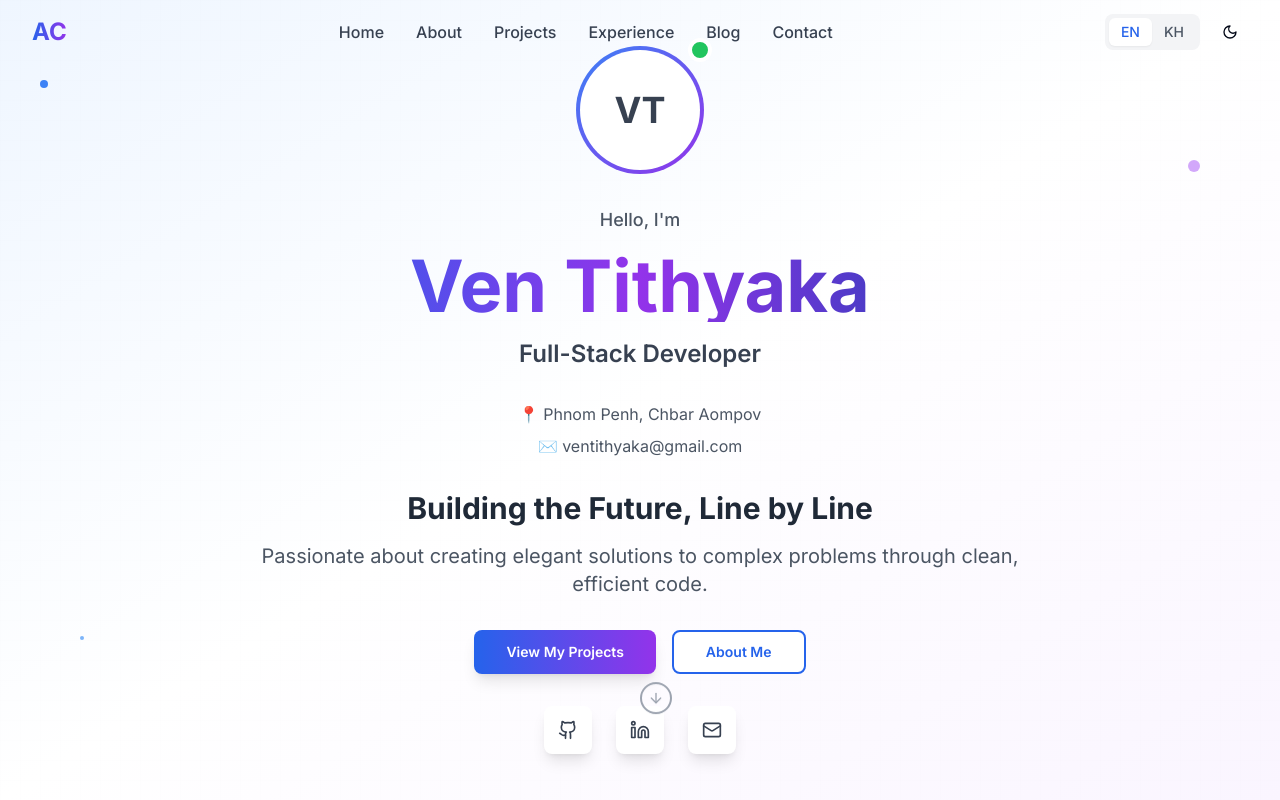
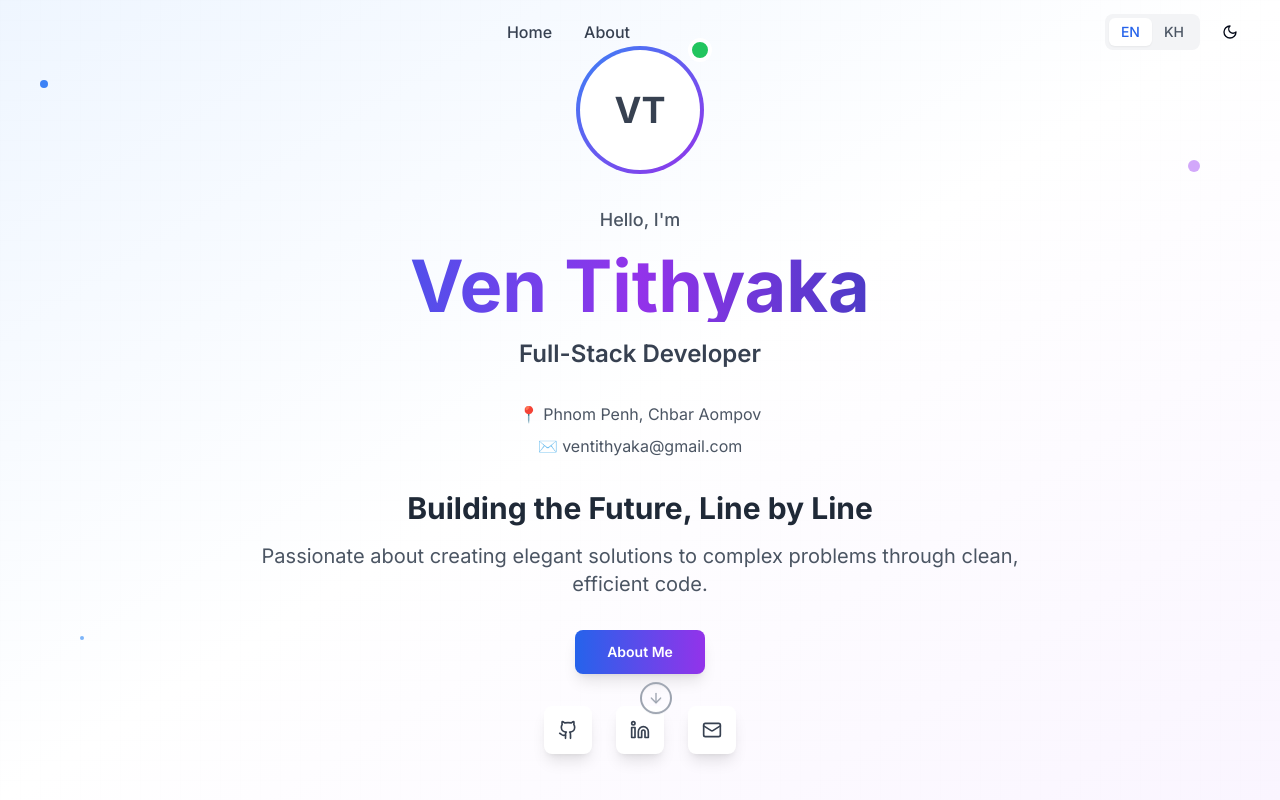
Before and after one commit to KheangCodekhmer/upcxx, a React (Vite) app: page / in a window 1280 px wide. Shown: the top 800 px of the page. Built offline with nearby package versions, Linux system fonts and the light colour scheme; a web font is replaced by a local one.

Commit message:
Remove project, experience, blog, contact, and logo.
Removed the project, experience, blog, and contact sections from the navigation and UI. Also removed the "AC" logo.

```diff
--- a/src/components/HeroSection.tsx
+++ b/src/components/HeroSection.tsx
@@ -80,17 +80,9 @@ const HeroSection = () => {
           {/* CTA Buttons */}
           <div className="flex flex-col sm:flex-row gap-4 justify-center items-center mt-8">
             <Button
-              onClick={() => scrollToSection('#projects')}
+              onClick={() => scrollToSection('#about')}
               size="lg"
               className="bg-gradient-to-r from-blue-600 to-purple-600 hover:from-blue-700 hover:to-purple-700 text-white px-8 py-3 rounded-lg font-semibold shadow-lg hover:shadow-xl transition-all duration-300 hover:scale-105"
-            >
-              {t('hero.cta.projects')}
-            </Button>
-            <Button
-              onClick={() => scrollToSection('#about')}
-              variant="outline"
-              size="lg"
-              className="border-2 border-blue-600 text-blue-600 hover:bg-blue-600 hover:text-white px-8 py-3 rounded-lg font-semibold transition-all duration-300 hover:scale-105"
             >
               {t('hero.cta.about')}
             </Button>
--- a/src/components/Navigation.tsx
+++ b/src/components/Navigation.tsx
@@ -22,10 +22,6 @@ const Navigation = () => {
   const navItems = [
     { id: 'home', label: t('nav.home'), href: '#home' },
     { id: 'about', label: t('nav.about'), href: '#about' },
-    { id: 'projects', label: t('nav.projects'), href: '#projects' },
-    { id: 'experience', label: t('nav.experience'), href: '#experience' },
-    { id: 'blog', label: t('nav.blog'), href: '#blog' },
-    { id: 'contact', label: t('nav.contact'), href: '#contact' },
   ];
 
   const scrollToSection = (href: string) => {
@@ -44,14 +40,8 @@ const Navigation = () => {
     }`}>
       <div className="max-w-7xl mx-auto px-4 sm:px-6 lg:px-8">
         <div className="flex items-center justify-between h-16">
-          {/* Logo */}
+          {/* Empty space where logo was */}
           <div className="flex-shrink-0">
-            <button
-              onClick={() => scrollToSection('#home')}
-              className="text-2xl font-bold bg-gradient-to-r from-blue-600 to-purple-600 bg-clip-text text-transparent hover:scale-105 transition-transform"
-            >
-              AC
-            </button>
           </div>
 
           {/* Desktop Navigation */}
```
